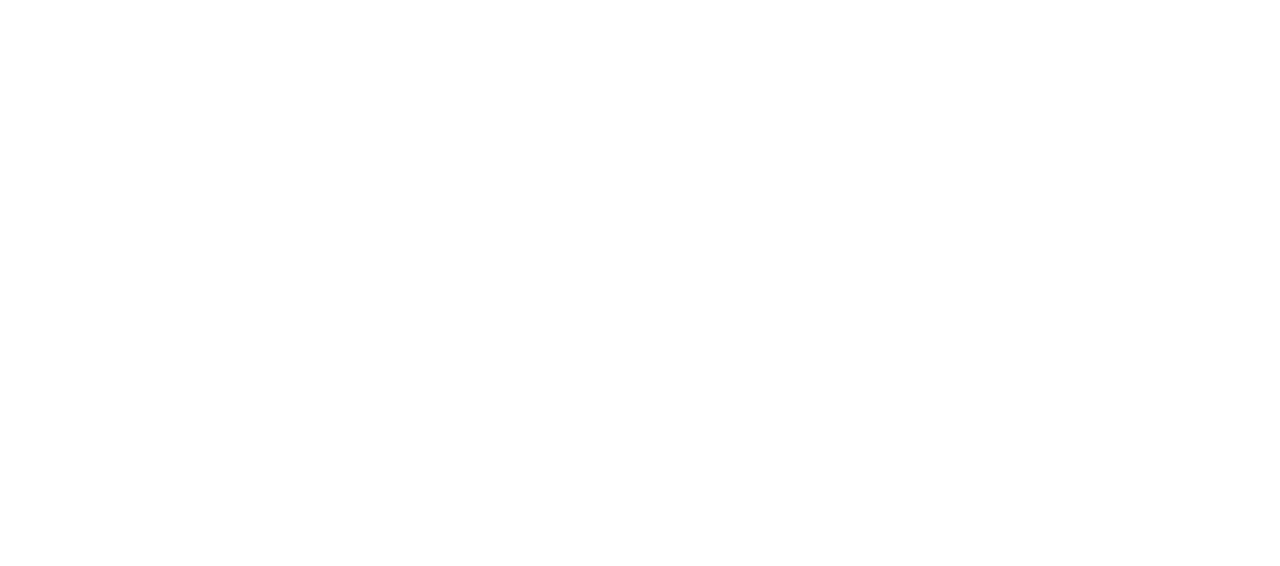
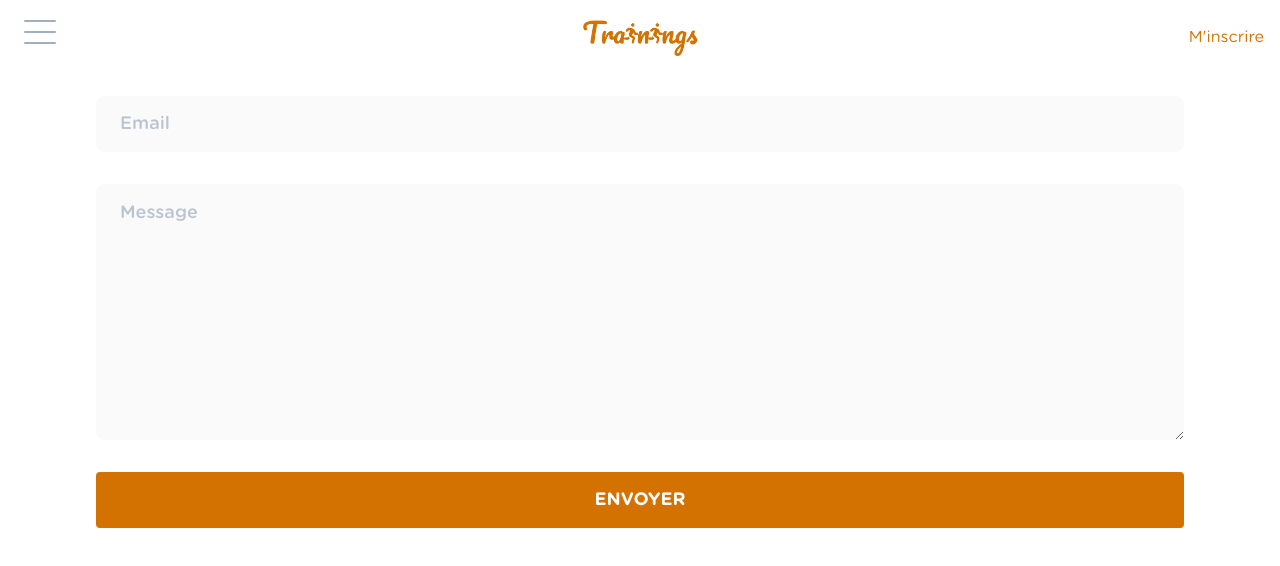
Before and after one commit to Hugoswell/Trainings.Front, a React (Create React App) app: page /contact in a window 1280 px wide. Shown: the top 566 px of the page. Built offline with nearby package versions, Linux system fonts and the light colour scheme.

Commit message:
Forward on front contact page

```diff
--- /dev/null
+++ b/src/Pages/Contact.js
@@ -0,0 +1,17 @@
+import React from "react";
+import Header from "../components/Header/Header";
+import BottomNav from "../components/BottomNav/BottomNav"
+import ContactForm from "../components/Forms/ContactForm"
+
+const Contact = () => {
+  return (
+    <>
+        <Header />
+        <ContactForm />
+        <div className="h-16"></div>
+        <BottomNav/>
+    </>
+  );
+};
+
+export default Contact;
--- a/src/Routes/Routes.js
+++ b/src/Routes/Routes.js
@@ -10,6 +10,7 @@
 import Profile from "../Pages/Profile";
 import Vision from "../Pages/Vision";
 import Faq from "../Pages/Faq";
+import Contact from "../Pages/Contact";
 
 const Routes = () => {
   return (
@@ -18,6 +19,7 @@
       <Route exact path="/signup" component={SignUp} />
       <Route exact path="/vision" component={Vision} />
       <Route exact path="/faq" component={Faq} />
+      <Route exact path="/contact" component={Contact} />
       <ProtectedSignIn exact path="/signin" component={SignIn} />
       <ProtectedRoute exact path="/dashboard" component={Dashboard} />
       <ProtectedRoute exact path="/trainings" component={Trainings} />
--- /dev/null
+++ b/src/components/Forms/ContactForm.js
@@ -0,0 +1,47 @@
+import React from "react";
+import { useForm } from "react-hook-form";
+import FormInput from "./FormInput/FormInput";
+import FormTextArea from "./FormTextArea/FormTextArea";
+import Cta from "../Ctas/Cta";
+
+const ContactForm = () => {
+  const { handleSubmit, register, errors } = useForm();
+
+  const onSubmit = (values) => {
+    console.log(values);
+  };
+
+  return (
+    <form
+      onSubmit={handleSubmit(onSubmit)}
+      className="container-85 mt-24 flex flex-col"
+    >
+      <FormInput
+        register={register}
+        type="email"
+        name="Email"
+        placeholder="Email"
+        required="Email requis"
+        message="Email invalide"
+        validation={/^[A-Z0-9._%+-]+@[A-Z0-9.-]+\.[A-Z]{2,4}$/i}
+      />
+      <span className="mb-6 text-red-500 gotham-book">
+        {errors.Email && errors.Email.message}
+      </span>
+
+      <FormTextArea
+        register={register}
+        name="Message"
+        placeholder="Message"
+        required="Message requis"
+      />
+      <span className="mb-6 text-red-500 gotham-book">
+        {errors.Message && errors.Message.message}
+      </span>
+
+      <Cta text="ENVOYER" />
+    </form>
+  );
+};
+
+export default ContactForm;
--- /dev/null
+++ b/src/components/Forms/FormTextArea/FormTextArea.js
@@ -0,0 +1,17 @@
+import React from "react";
+
+const FormTextArea = (props) => {
+  return (
+    <textarea
+      className="h-64 pl-6 pt-4 mb-2 light-grey-bg dark-grey gotham-medium text-lg rounded-lg placeholder"
+      name={props.name}
+      placeholder={props.placeholder}
+      ref={props.register({
+        required: props.required
+      })}
+    >
+    </textarea>
+  );
+};
+
+export default FormTextArea;
```
